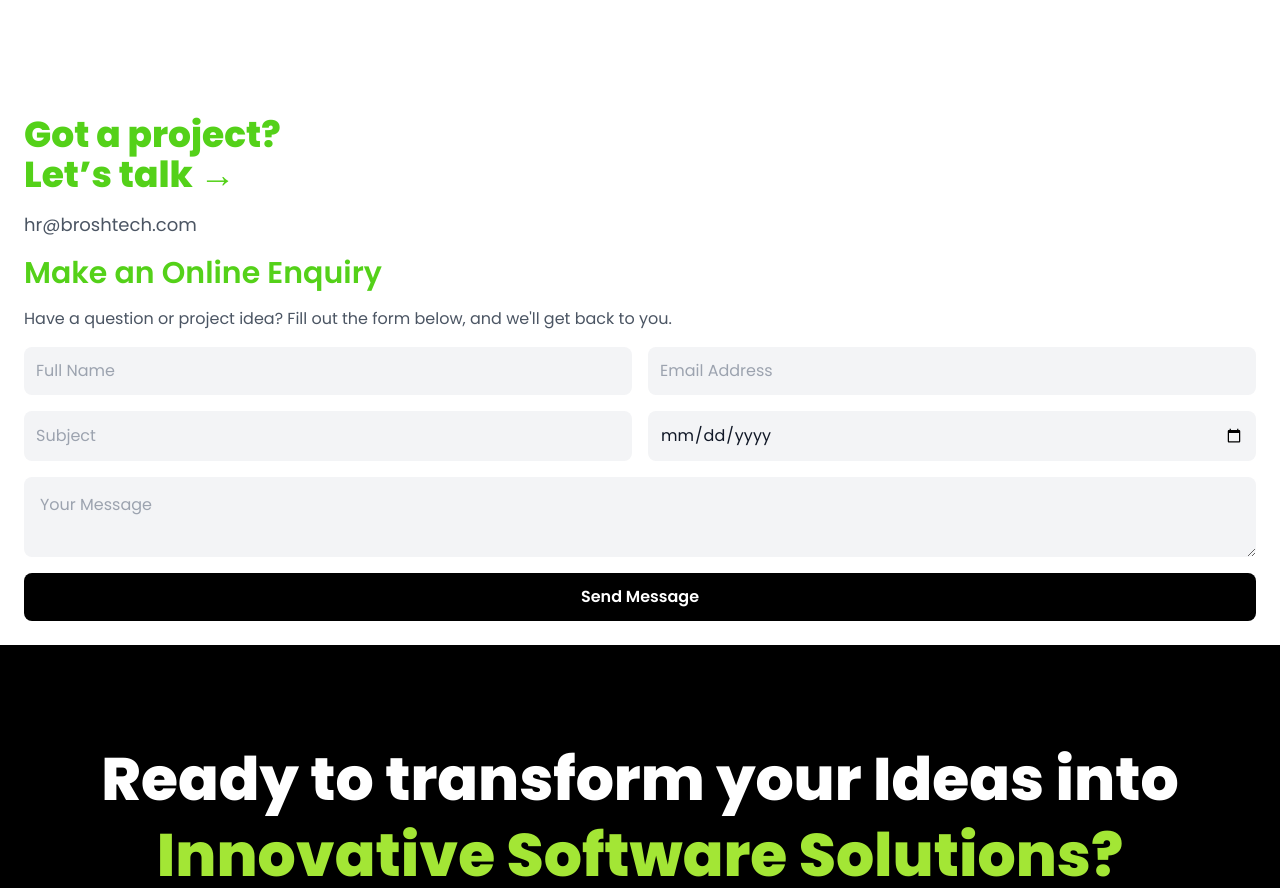
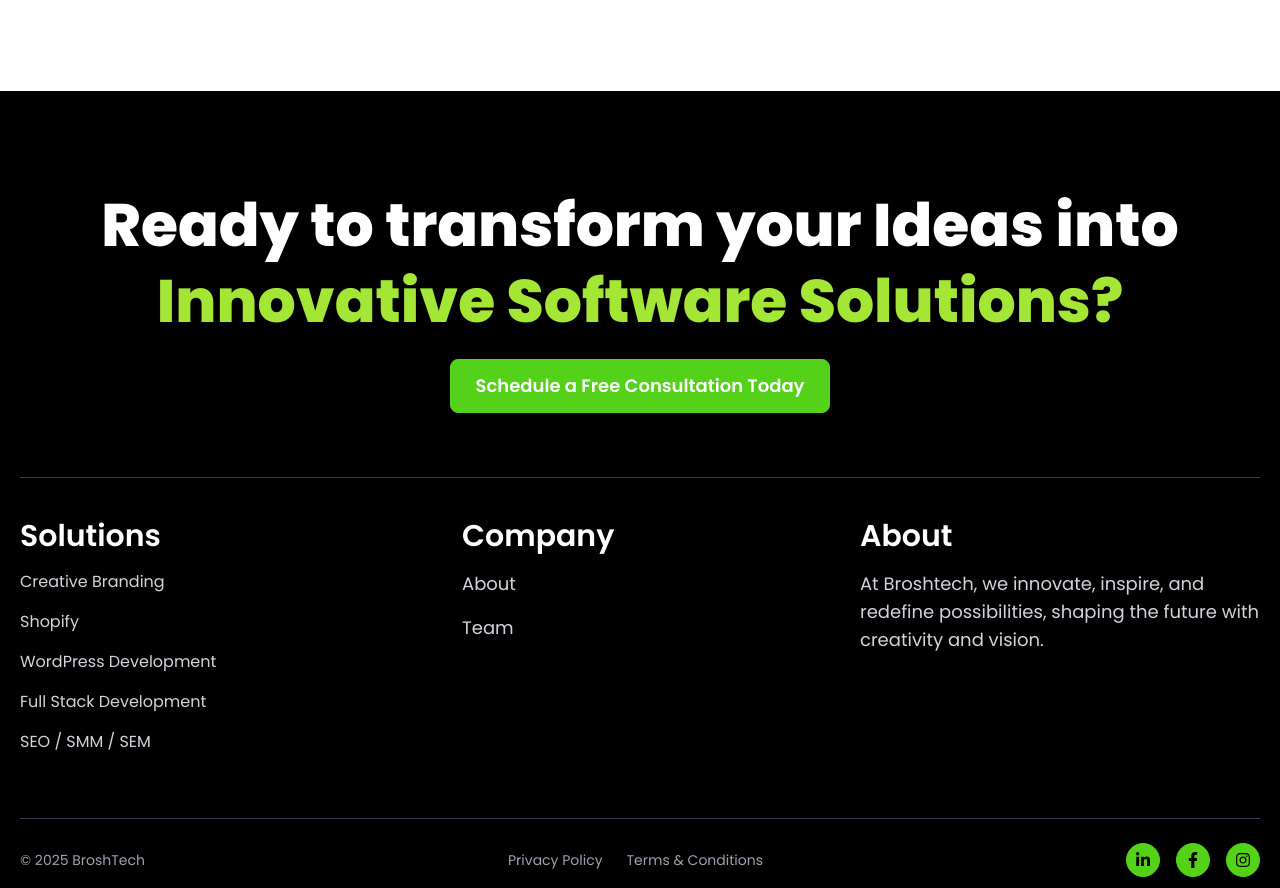
Before and after one commit to Abdullah-167/brostech-final, a Next.js app: page / in a window 1280 px wide. Shown: the part 4614-5502 px from the top of the page. Built offline with nearby package versions, Linux system fonts and the light colour scheme.

Commit message:
favicon from working

```diff
--- a/Components/Common/Layout/Footer.tsx
+++ b/Components/Common/Layout/Footer.tsx
@@ -64,9 +64,11 @@ export default function Footer() {
           <h1 className="text-4xl md:text-6xl font-extrabold text-lime-400 leading-tight mt-4 mb-7">
             Innovative Software Solutions?
           </h1>
-          <button className="bg-primary text-white text-lg font-semibold rounded-lg shadow-md hover:bg-transparent hover:text-primary border border-primary transition duration-300 py-3 px-6">
-            Schedule a Free Consultation Today
-          </button>
+          <Link href={"/contact"}>
+            <button className="bg-primary text-white text-lg font-semibold rounded-lg shadow-md hover:bg-transparent hover:text-primary border border-primary transition duration-300 py-3 px-6">
+              Schedule a Free Consultation Today
+            </button>
+          </Link>
         </div>
       </div>
       <Container>
--- a/Components/home/MainHome.tsx
+++ b/Components/home/MainHome.tsx
@@ -23,7 +23,6 @@ export default function MainHome() {
       {/* <VerticalScrollSlider/> */}
      <ContentCard/>
      <Technologies/>
-     <ContactForm/>
      {/* <HomwFooter/> */}
     </>
   )
--- a/Components/home/sections/ContactForm.tsx
+++ b/Components/home/sections/ContactForm.tsx
@@ -20,17 +20,24 @@ export default function ContactForm() {
 
   return (
     <div className="p-6 bg-white">
+      <div >
         <h2 className="text-4xl font-extrabold text-[#54d119] mb-4">
           Got a project? <br /> Let’s talk →
         </h2>
-      <p className="text-lg text-gray-600 mb-4">hr@broshtech.com</p>
+        <p className="text-lg text-gray-600 mb-4">info@broshtech.com</p>
         <h2 className="text-2xl md:text-3xl font-semibold text-[#54d119] mb-4">
           Make an Online Enquiry
         </h2>
+      </div>
+      <div>
         <p className="text-gray-600 mb-4">
-        Have a question or project idea? Fill out the form below, and we'll get back to you.
+          Have a question or project idea? Fill out the form below, and we'll
+          get back to you.
         </p>
-      <form onSubmit={handleSubmit} className="grid grid-cols-1 md:grid-cols-2 gap-4">
+        <form
+          onSubmit={handleSubmit}
+          className="grid grid-cols-1 md:grid-cols-2 gap-4"
+        >
           <InputField type="text" name="name" placeholder="Full Name" />
           <InputField type="email" name="email" placeholder="Email Address" />
           <InputField type="text" name="subject" placeholder="Subject" />
@@ -40,7 +47,11 @@ export default function ContactForm() {
             placeholder="Your Message"
             className="col-span-1 md:col-span-2 p-4 bg-gray-100 text-gray-900 rounded-lg focus:outline-none focus:ring-2 focus:ring-[#54d119] transition-all duration-300"
           ></textarea>
-        <ValidationError prefix="Message" field="message" errors={state.errors} />
+          <ValidationError
+            prefix="Message"
+            field="message"
+            errors={state.errors}
+          />
           <button
             type="submit"
             disabled={state.submitting}
@@ -50,10 +61,11 @@ export default function ContactForm() {
           </button>
         </form>
       </div>
+    </div>
   );
 }
 
-function InputField({ type, name, placeholder } : any) {
+function InputField({ type, name, placeholder }: any) {
   return (
     <input
       type={type}
--- a/pages/_app.tsx
+++ b/pages/_app.tsx
@@ -4,6 +4,7 @@ import "../styles/globals.css";
 import Footer from "@/Components/Common/Layout/Footer";
 import Navbar from "@/Components/Common/Layout/Navbar";
 import ResNav from "@/Components/Common/Layout/ResNav";
+import Head from "next/head";
 
 function MyApp({ Component, pageProps }: any) {
   const router = useRouter();
@@ -42,6 +43,9 @@ function MyApp({ Component, pageProps }: any) {
         <Navbar />
       </div>
       <div className="pt-24">
+      <Head>
+        <link rel="icon" href="/favicon.png" />
+      </Head>
         <Component {...pageProps} />
       </div>
       <Footer />
--- a/pages/contact/index.tsx
+++ b/pages/contact/index.tsx
@@ -3,7 +3,7 @@ import { FiPhone, FiMapPin, FiMail } from "react-icons/fi";
 import { useForm, ValidationError } from "@formspree/react";
 
 export default function Career() {
-  const [state, handleSubmit] = useForm("xbldvvdb");
+  const [state, handleSubmit] = useForm("xzzdllop");
 
   if (state.succeeded) {
     return (
```
Also changed, not shown: public/favicon.png (added). Lines whose indentation alone changed are shown as unchanged.
